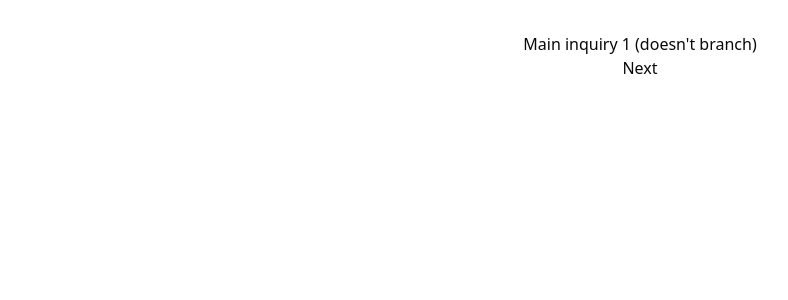
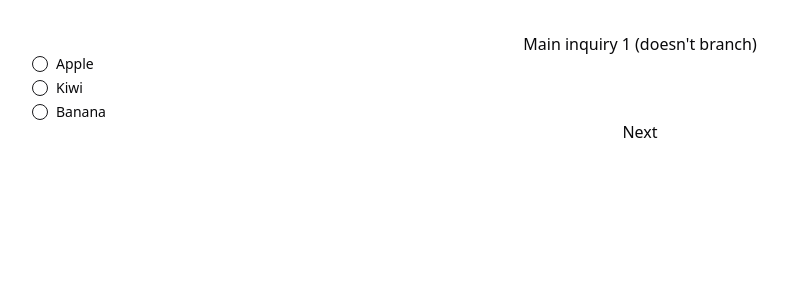
Before and after one commit to arnoob25/JanalaLFS, a React (Vite) app: page / in a window 1280 px wide. Shown: the top 300 px of the page, without its empty margins (0-788 px from the left). Built offline with nearby package versions, Linux system fonts and the light colour scheme.

Commit message:
installed the radio group

```diff
--- a/package.json
+++ b/package.json
@@ -10,6 +10,7 @@
     "preview": "vite preview"
   },
   "dependencies": {
+    "@radix-ui/react-label": "^2.0.2",
     "@radix-ui/react-radio-group": "^1.1.3",
     "@radix-ui/react-slot": "^1.0.2",
     "class-variance-authority": "^0.7.0",
--- /dev/null
+++ b/src/global_ui_components/ui/label.jsx
@@ -0,0 +1,16 @@
+import * as React from "react"
+import * as LabelPrimitive from "@radix-ui/react-label"
+import { cva } from "class-variance-authority";
+
+import { cn } from "@/lib/utils"
+
+const labelVariants = cva(
+  "text-sm font-medium leading-none peer-disabled:cursor-not-allowed peer-disabled:opacity-70"
+)
+
+const Label = React.forwardRef(({ className, ...props }, ref) => (
+  <LabelPrimitive.Root ref={ref} className={cn(labelVariants(), className)} {...props} />
+))
+Label.displayName = LabelPrimitive.Root.displayName
+
+export { Label }
--- a/src/lfs_tools/guided_learning_activity/shared_ui_components/InquiryComponent.jsx
+++ b/src/lfs_tools/guided_learning_activity/shared_ui_components/InquiryComponent.jsx
@@ -4,12 +4,22 @@
  * but also used in the author end, to preview the designed inquiry.
  */
 
+import { useState } from "react"
+import SingleChoiceComponent from "../student_end/components/response/SingleChoiceComponent"
+
 
 const InquiryComponent = ({ inquiry }) => {
+
+    const [choices] = useState([
+        {label: 'Apple', id: 1},
+        {label: 'Kiwi', id: 2},
+        {label: 'Banana', id: 3}
+    ])
 
     return (
         <>
             <h1>{inquiry.context_text}</h1>
+            <SingleChoiceComponent choices={choices} />
         </>
     )
 }
--- a/src/lfs_tools/guided_learning_activity/student_end/components/response/SingleChoiceComponent.jsx
+++ b/src/lfs_tools/guided_learning_activity/student_end/components/response/SingleChoiceComponent.jsx
@@ -0,0 +1,31 @@
+/* eslint-disable react/prop-types */
+import { Label } from "@/global_ui_components/ui/label"
+import { RadioGroup, RadioGroupItem } from "@/global_ui_components/ui/radio-group"
+
+
+const SingleChoiceComponent = ({ choices }) => {
+
+
+    const options = choices.map(
+        choice => {
+            return (
+                <div className="flex items-center space-x-2" key={choice.id}>
+                    <RadioGroupItem value={choice.id} id={choice.id} />
+                    <Label htmlFor={choice.id}>
+                        {choice.label}
+                    </Label>
+                </div>
+            )
+        }
+    )
+
+    return (
+        <>
+            <RadioGroup>
+                {options}
+            </RadioGroup>
+        </>
+    )
+}
+
+export default SingleChoiceComponent
--- a/src/lfs_tools/guided_learning_activity/student_end/pages/GlaPage.jsx
+++ b/src/lfs_tools/guided_learning_activity/student_end/pages/GlaPage.jsx
@@ -112,7 +112,6 @@ const GlaPage = () => {
         <>
             <InquiryComponent inquiry={selectedInquiry} />
             <button onClick={manageProgression}>Next</button>
-
         </>
     )
 
```
Also changed, not shown: 1 other file (tests, documents, lock files or other folders).
